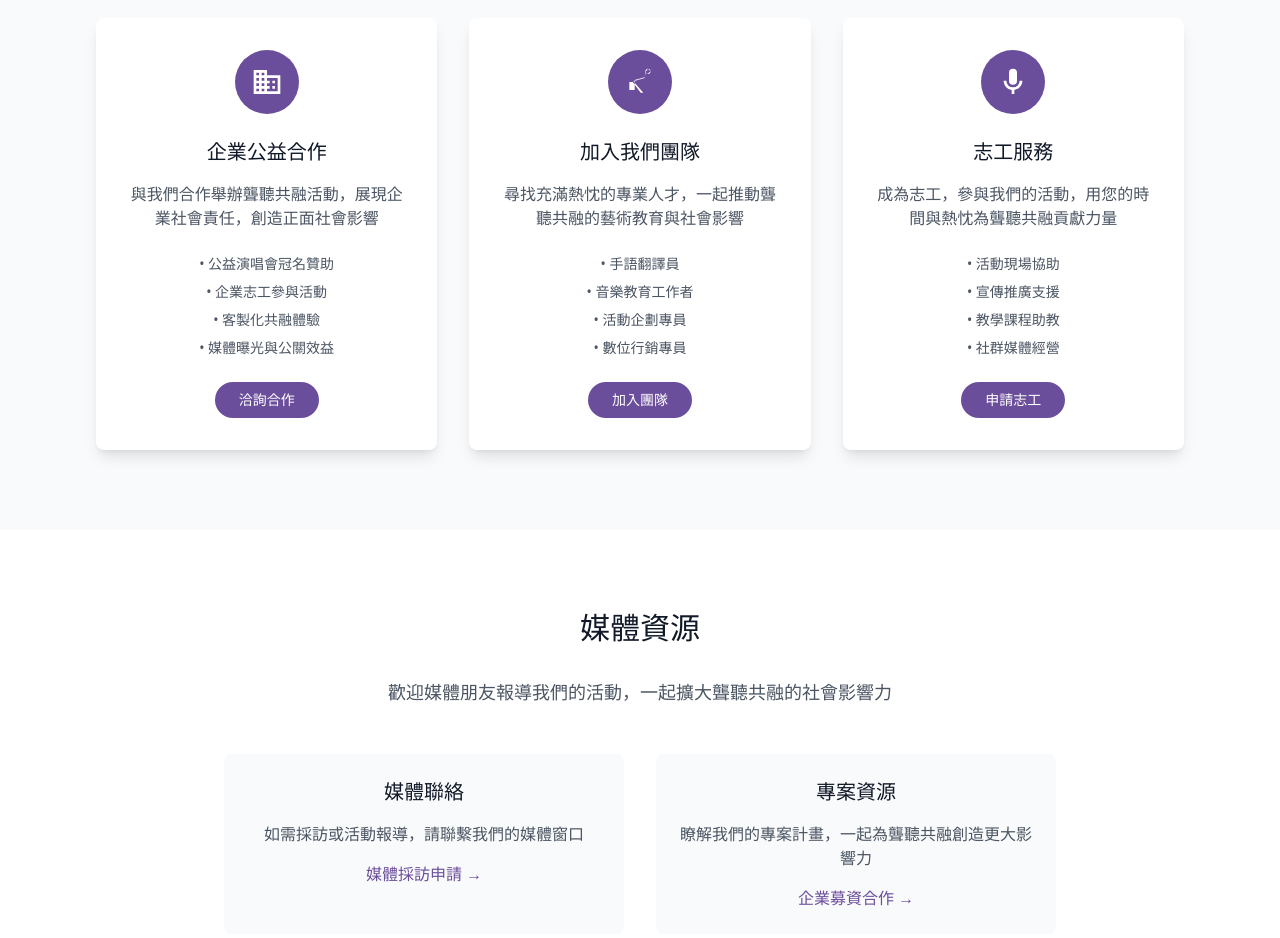
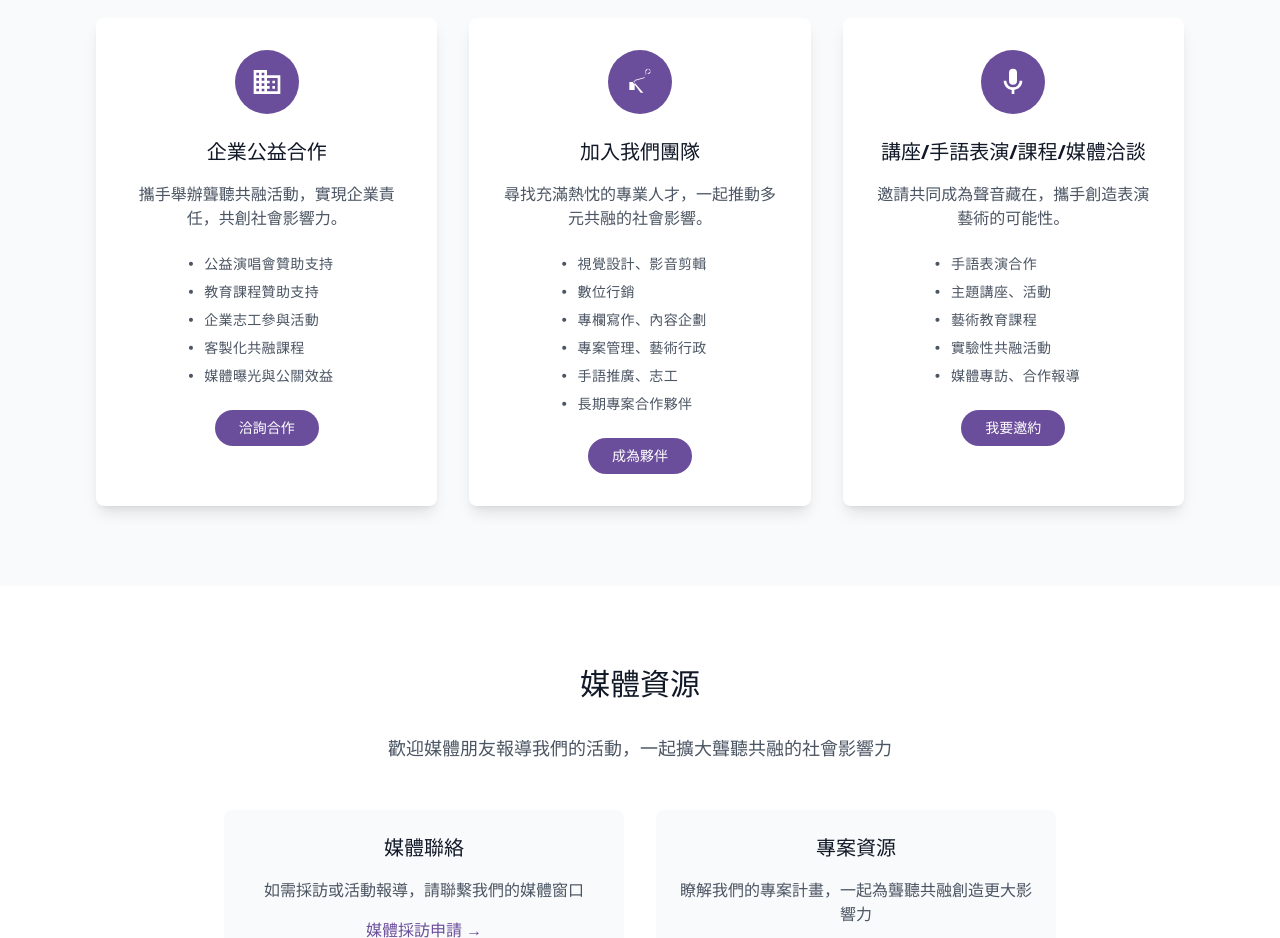
Before and after one commit to nyannyn/hidden-sound, a React (Vite) app: page /contact in a window 1280 px wide. Shown: the part 1040-1978 px from the top of the page. Built offline with nearby package versions, Linux system fonts and the light colour scheme.

Commit message:
頁面小調整

```diff
--- a/src/components/Contact.tsx
+++ b/src/components/Contact.tsx
@@ -104,7 +104,6 @@ const Contact = () => {
                     </a>
                   </div>
                 </div>
-
               </div>
 
               {/* 社交媒體 */}
@@ -239,17 +238,40 @@ const Contact = () => {
                 企業公益合作
               </h3>
               <p className="text-gray-600 mb-6">
-                與我們合作舉辦聾聽共融活動，展現企業社會責任，創造正面社會影響
+                攜手舉辦聾聽共融活動，實現企業責任，共創社會影響力。
               </p>
-              <ul className="text-sm text-gray-600 space-y-2 mb-6">
-                <li>• 公益演唱會冠名贊助</li>
-                <li>• 企業志工參與活動</li>
-                <li>• 客製化共融體驗</li>
-                <li>• 媒體曝光與公關效益</li>
+              <ul className="text-sm text-gray-600 space-y-2 mb-6 font-mono tracking-wide">
+                <li className="flex justify-center">
+                  <span className="inline-block w-40 text-left">
+                    • 公益演唱會贊助支持
+                  </span>
+                </li>
+                <li className="flex justify-center">
+                  <span className="inline-block w-40 text-left">
+                    • 教育課程贊助支持
+                  </span>
+                </li>
+                <li className="flex justify-center">
+                  <span className="inline-block w-40 text-left">
+                    • 企業志工參與活動
+                  </span>
+                </li>
+                <li className="flex justify-center">
+                  <span className="inline-block w-40 text-left">
+                    • 客製化共融課程
+                  </span>
+                </li>
+                <li className="flex justify-center">
+                  <span className="inline-block w-40 text-left">
+                    • 媒體曝光與公關效益
+                  </span>
+                </li>
               </ul>
               <a
-                href="mailto:hiddensoundproject@gmail.com?subject=企業合作https://docs.google.com/forms/d/e/1FAIpQLSehZ7Wg_WVqAYtdadZEZF1mZLk0nNUo2poOA-subE86FFn5JA/viewform"
+                href="https://forms.gle/TsyYBHJVh6sJpoTb9"
                 className="inline-block bg-[#6B4E9B] text-white px-6 py-2 rounded-full text-sm font-medium hover:bg-[#5a4287] transition-colors"
+                target="_blank"
+                rel="noopener noreferrer"
               >
                 洽詢合作
               </a>
@@ -270,23 +292,51 @@ const Contact = () => {
                 加入我們團隊
               </h3>
               <p className="text-gray-600 mb-6">
-                尋找充滿熱忱的專業人才，一起推動聾聽共融的藝術教育與社會影響
+                尋找充滿熱忱的專業人才，一起推動多元共融的社會影響。
               </p>
-              <ul className="text-sm text-gray-600 space-y-2 mb-6">
-                <li>• 手語翻譯員</li>
-                <li>• 音樂教育工作者</li>
-                <li>• 活動企劃專員</li>
-                <li>• 數位行銷專員</li>
+              <ul className="text-sm text-gray-600 space-y-2 mb-6 font-mono tracking-wide">
+                <li className="flex justify-center">
+                  <span className="inline-block w-40 text-left">
+                    • 視覺設計、影音剪輯
+                  </span>
+                </li>
+                <li className="flex justify-center">
+                  <span className="inline-block w-40 text-left">
+                    • 數位行銷
+                  </span>
+                </li>
+                <li className="flex justify-center">
+                  <span className="inline-block w-40 text-left">
+                    • 專欄寫作、內容企劃
+                  </span>
+                </li>
+                <li className="flex justify-center">
+                  <span className="inline-block w-40 text-left">
+                    • 專案管理、藝術行政
+                  </span>
+                </li>
+                <li className="flex justify-center">
+                  <span className="inline-block w-40 text-left">
+                    • 手語推廣、志工
+                  </span>
+                </li>
+                <li className="flex justify-center">
+                  <span className="inline-block w-40 text-left">
+                    • 長期專案合作夥伴
+                  </span>
+                </li>
               </ul>
               <a
-                href="https://docs.google.com/forms/d/e/1FAIpQLSehZ7Wg_WVqAYtdadZEZF1mZLk0nNUo2poOA-subE86FFn5JA/viewform"
+                href="https://forms.gle/YM67PU3YmdRA3nT19"
                 className="inline-block bg-[#6B4E9B] text-white px-6 py-2 rounded-full text-sm font-medium hover:bg-[#5a4287] transition-colors"
+                target="_blank"
+                rel="noopener noreferrer"
               >
-                加入團隊
+                成為夥伴
               </a>
             </div>
 
-            {/* 志工服務 */}
+            {/* 講座／手語表演／課程／媒體洽談 */}
             <div className="bg-white p-8 rounded-lg shadow-lg text-center">
               <div className="w-16 h-16 bg-[#6B4E9B] rounded-full flex items-center justify-center mx-auto mb-6">
                 <svg
@@ -297,21 +347,46 @@ const Contact = () => {
                   <path d="M12,2A3,3 0 0,1 15,5V11A3,3 0 0,1 12,14A3,3 0 0,1 9,11V5A3,3 0 0,1 12,2M19,11C19,14.53 16.39,17.44 13,17.93V21H11V17.93C7.61,17.44 5,14.53 5,11H7A5,5 0 0,0 12,16A5,5 0 0,0 17,11H19Z" />
                 </svg>
               </div>
-              <h3 className="text-xl font-bold text-gray-900 mb-4">志工服務</h3>
+              <h3 className="text-xl font-bold text-gray-900 mb-4">
+                講座/手語表演/課程/媒體洽談
+              </h3>
               <p className="text-gray-600 mb-6">
-                成為志工，參與我們的活動，用您的時間與熱忱為聾聽共融貢獻力量
+                邀請共同成為聲音藏在，攜手創造表演藝術的可能性。
               </p>
-              <ul className="text-sm text-gray-600 space-y-2 mb-6">
-                <li>• 活動現場協助</li>
-                <li>• 宣傳推廣支援</li>
-                <li>• 教學課程助教</li>
-                <li>• 社群媒體經營</li>
+              <ul className="text-sm text-gray-600 space-y-2 mb-6 font-mono tracking-wide">
+                <li className="flex justify-center">
+                  <span className="inline-block w-40 text-left">
+                    • 手語表演合作
+                  </span>
+                </li>
+                <li className="flex justify-center">
+                  <span className="inline-block w-40 text-left">
+                    • 主題講座、活動
+                  </span>
+                </li>
+                <li className="flex justify-center">
+                  <span className="inline-block w-40 text-left">
+                    • 藝術教育課程
+                  </span>
+                </li>
+                <li className="flex justify-center">
+                  <span className="inline-block w-40 text-left">
+                    • 實驗性共融活動
+                  </span>
+                </li>
+                <li className="flex justify-center">
+                  <span className="inline-block w-40 text-left">
+                    • 媒體專訪、合作報導
+                  </span>
+                </li>
               </ul>
               <a
-                href="https://docs.google.com/forms/d/e/1FAIpQLSehZ7Wg_WVqAYtdadZEZF1mZLk0nNUo2poOA-subE86FFn5JA/viewform"
+                href="https://forms.gle/aHzpVGjMKbfcoTYdA"
                 className="inline-block bg-[#6B4E9B] text-white px-6 py-2 rounded-full text-sm font-medium hover:bg-[#5a4287] transition-colors"
+                target="_blank"
+                rel="noopener noreferrer"
               >
-                申請志工
+                我要邀約
               </a>
             </div>
           </div>
```
